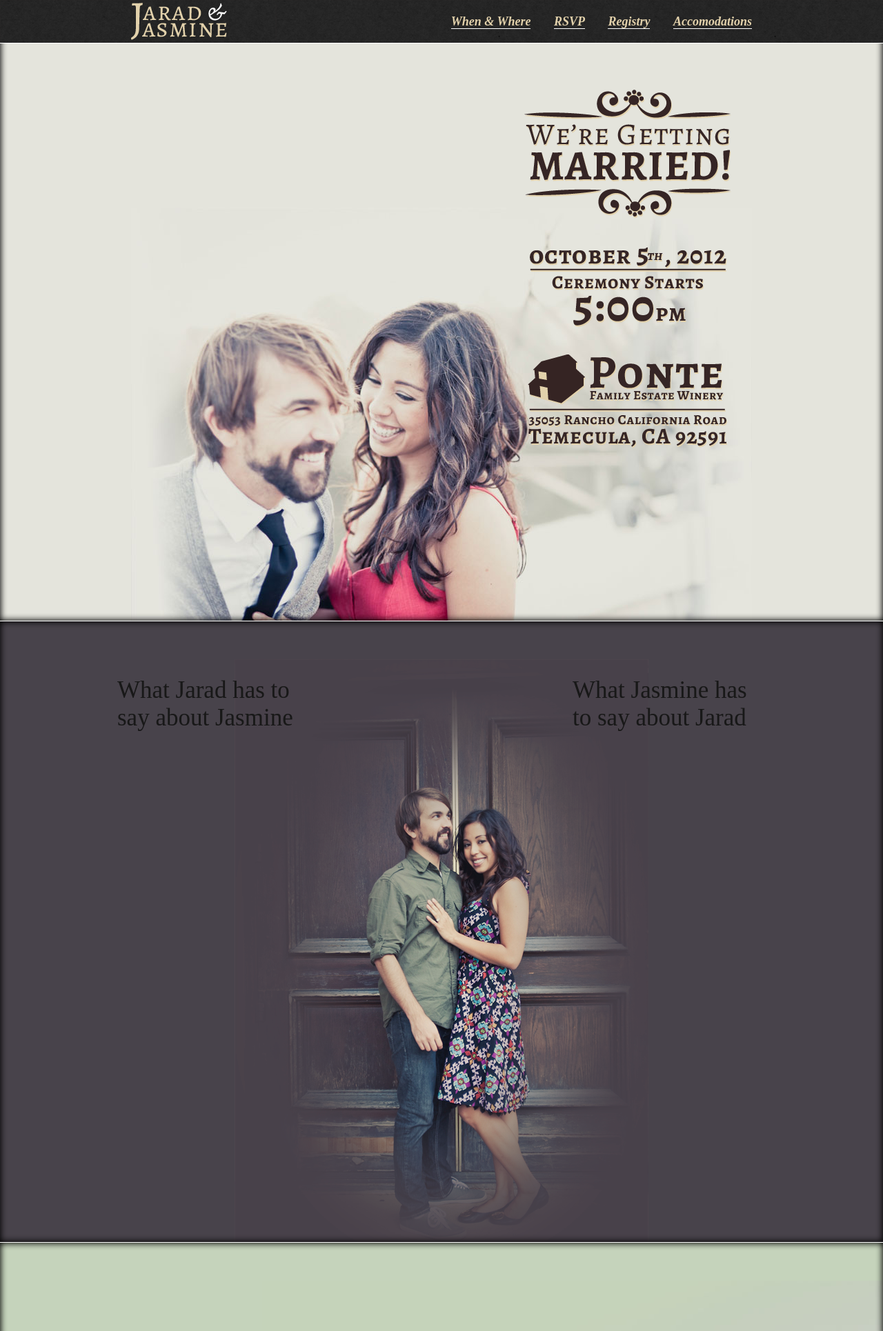
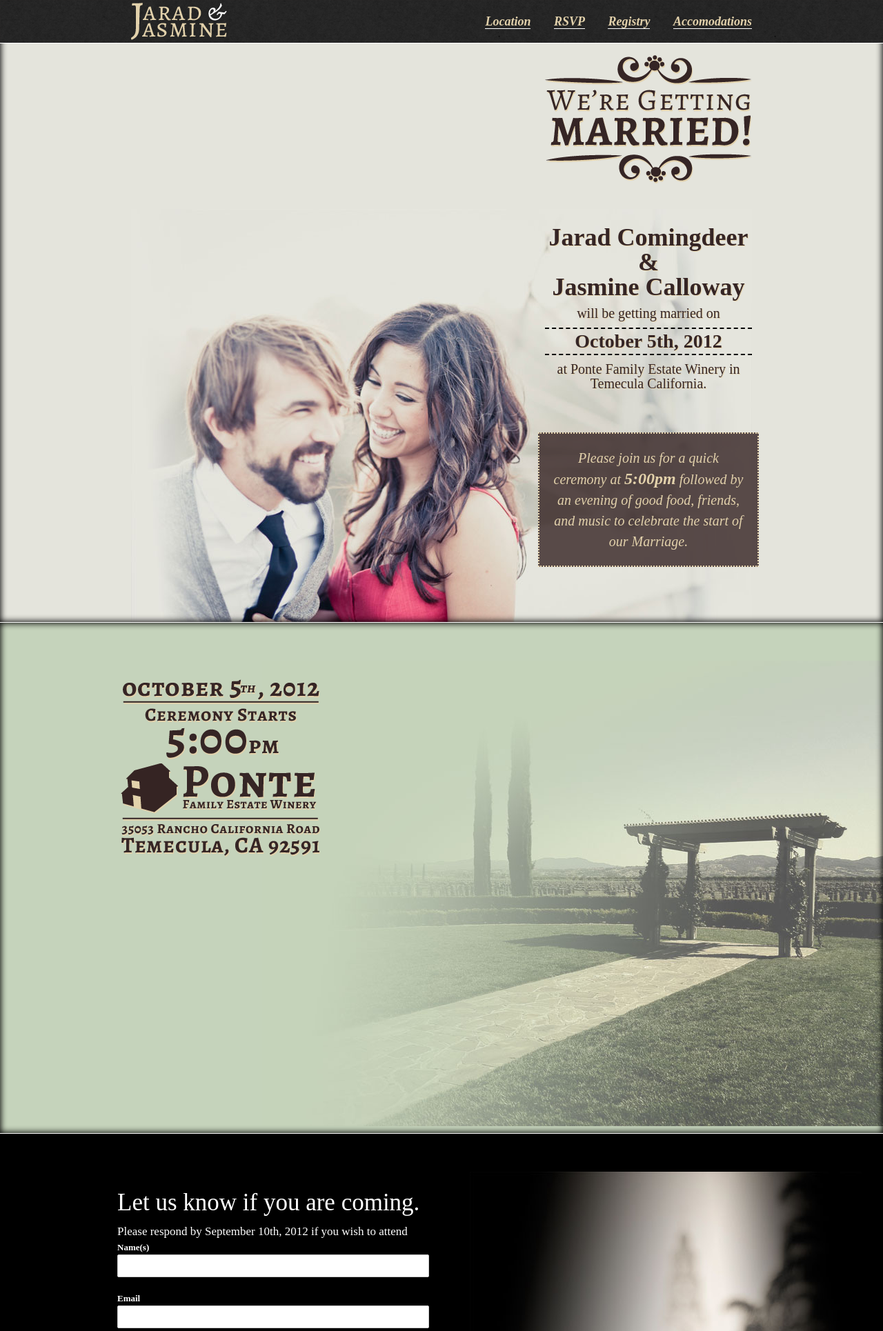
Before and after one commit to TheBrownSound/JaradandJasmine.com, a PHP site: page / in a window 1280 px wide. Shown: the top 1930 px of the page at 69% size. Run offline with PHP 8.4, Linux system fonts and the light colour scheme; some libraries are stand-ins or nearby versions; some web fonts are replaced.

Commit message:
updated markup and removed large unused files

```diff
--- a/index.html
+++ b/index.html
@@ -41,7 +41,7 @@
     <div id="nav">
       <img class="logo" src="images/logo.png">
       <ul>
-        <li><a class="scroll" href="#date">When &amp; Where</a></li>
+        <li><a class="scroll" href="#location">Location</a></li>
         <li><a class="scroll" href="#rsvp">RSVP</a></li>
         <li><a class="scroll" href="#about">Registry</a></li>
         <li><a class="scroll" href="#rsvp">Accomodations</a></li>
@@ -51,21 +51,10 @@
 
   <div id="details" class="panel">
     <div class="container">
-      <div class="info seven columns offset-by-nine">
+      <div class="info six columns offset-by-ten omega">
         <img src="images/announcement.png" alt="We're getting married!"/>
-        <img src="images/date.png" alt="October 5th, 2012"/>
-        <img src="images/location.png" alt="Ponte Family Estate Winery"/>
-      </div>
-    </div>
-  </div>
-
-  <div id="about" class="panel">
-    <div class="container">
-      <div class="five columns">
-        <h2>What Jarad has to say about Jasmine</h2>
-      </div>
-      <div class="five columns offset-by-six">
-        <h2>What Jasmine has to say about Jarad</h2>
+        <p><span class="names">Jarad Comingdeer<br />&amp;<br />Jasmine Calloway<br/></span> will be getting married on <span class="date">October 5th, 2012</span> at Ponte Family Estate Winery in Temecula California.</p>
+        <p class="block">Please join us for a quick ceremony at <em>5:00pm</em> followed by an evening of good food, friends, and music to celebrate the start of our Marriage.</p>
       </div>
     </div>
   </div>
@@ -73,6 +62,8 @@
   <div id="location" class="panel">
     <div class="container">
       <div class="eight columns">
+        <img src="images/date.png" alt="October 5th, 2012"/>
+        <img src="images/location.png" alt="Ponte Family Estate Winery"/>
       </div>
     </div>
   </div>
@@ -99,7 +90,18 @@
     </div>
   </div>
 
-  <div>
+  <div id="about" class="panel">
+    <div class="container">
+      <div class="five columns">
+        <h2>What Jarad has to say about Jasmine</h2>
+      </div>
+      <div class="five columns offset-by-six">
+        <h2>What Jasmine has to say about Jarad</h2>
+      </div>
+    </div>
+  </div>
+
+  <div class="panel">
     <div class="container">
       <h2>Gifts</h2>
       <p>Please don't feel obligated to buy us gifts. The best gift you can give is joining us to celebrate our marriage. If you are intent on spending money on us, then we are registered at the following retailers.</p>
--- a/stylesheets/layout.css
+++ b/stylesheets/layout.css
@@ -37,7 +37,14 @@ h1 {
 }
 
 p {
-  font-size: 16px;
+  font-size: 20px;
+  font-weight: 400;
+  margin: 20px 5px;
+}
+
+em {
+  font-size: 120%;
+  font-weight: bold;
 }
 
 /* #Page Styles
@@ -89,7 +96,7 @@ p {
 
 #details {
   background-color: #e4e4dc;
-  background-image: url('../images/date_bg.jpg');
+  background-image: url('../images/main.jpg');
   background-position: bottom center;
   background-repeat: no-repeat;
   font-weight: bold;
@@ -97,11 +104,7 @@ p {
   text-shadow: #e2d1ab 1px 1px;
 }
 
-#details .info {
-  margin-top: 50px;
-}
-
-#details img, #details span {
+#details img {
   display: block;
   max-width: 300px;
   margin: 0px auto;
@@ -109,9 +112,43 @@ p {
   width: 100%;
 }
 
+#details p {
+  margin: 60px 10px;
+}
+
+#details .names {
+  display: block;
+  font-size: 36px;
+  font-weight: bold;
+  line-height: 36px;
+  margin: 10px 0px;
+}
+
+#details .date {
+  border-top: 2px dashed #000;
+  border-bottom: 2px dashed #000;
+  display: block;
+  font-size: 28px;
+  font-weight: bold;
+  line-height: 36px;
+  margin: 10px;
+}
+
+#details .block {
+  background-color: rgba(53,36,35, .8);
+  color: #e2d1ab;
+  border: 2px dotted;
+  font-size: 20px;
+  font-style: italic;
+  line-height: 30px;
+  padding: 20px;
+  text-shadow: none;
+}
+
+
 #about {
   background-color: #48434b;
-  background-image: url('../images/door.png');
+  background-image: url('../images/door.jpg');
   background-position-x: center;
   background-repeat: no-repeat;
   height: 500px;
@@ -127,7 +164,7 @@ p {
 
 #rsvp {
   background-color: #000;
-  background-image: url('../images/kiss.png');
+  background-image: url('../images/kiss.jpg');
   background-position-x: right;
   background-repeat: no-repeat;
   color: #FFF;
@@ -160,7 +197,7 @@ p {
   background-attachment: fixed;
   background-position-y: 55px;
   border-bottom: 1px solid #FFF;
-  min-height: 100%;
+  min-height: 80%;
   padding: 80px 0px 20px;
   width: 100%;
 
@@ -217,6 +254,10 @@ p {
       border-bottom: none;
     }
 
+    #details {
+      background-image: url('../images/main_mobile.jpg');
+    }
+
     .panel {
       padding-top: 180px;
 	}
```
Also changed, not shown: images/background.jpg (deleted), images/basicdate.png (deleted), images/bg.jpg (deleted), images/date_bg.jpg (deleted), images/date_bg.png (deleted), images/door.jpg (added), images/door.png (deleted), images/kiss.jpg (added), images/kiss.png (deleted), images/main.jpg (added), images/main_mobile.jpg (added), images/photoheader.png (deleted), images/ponte.jpg, 1 other file.
